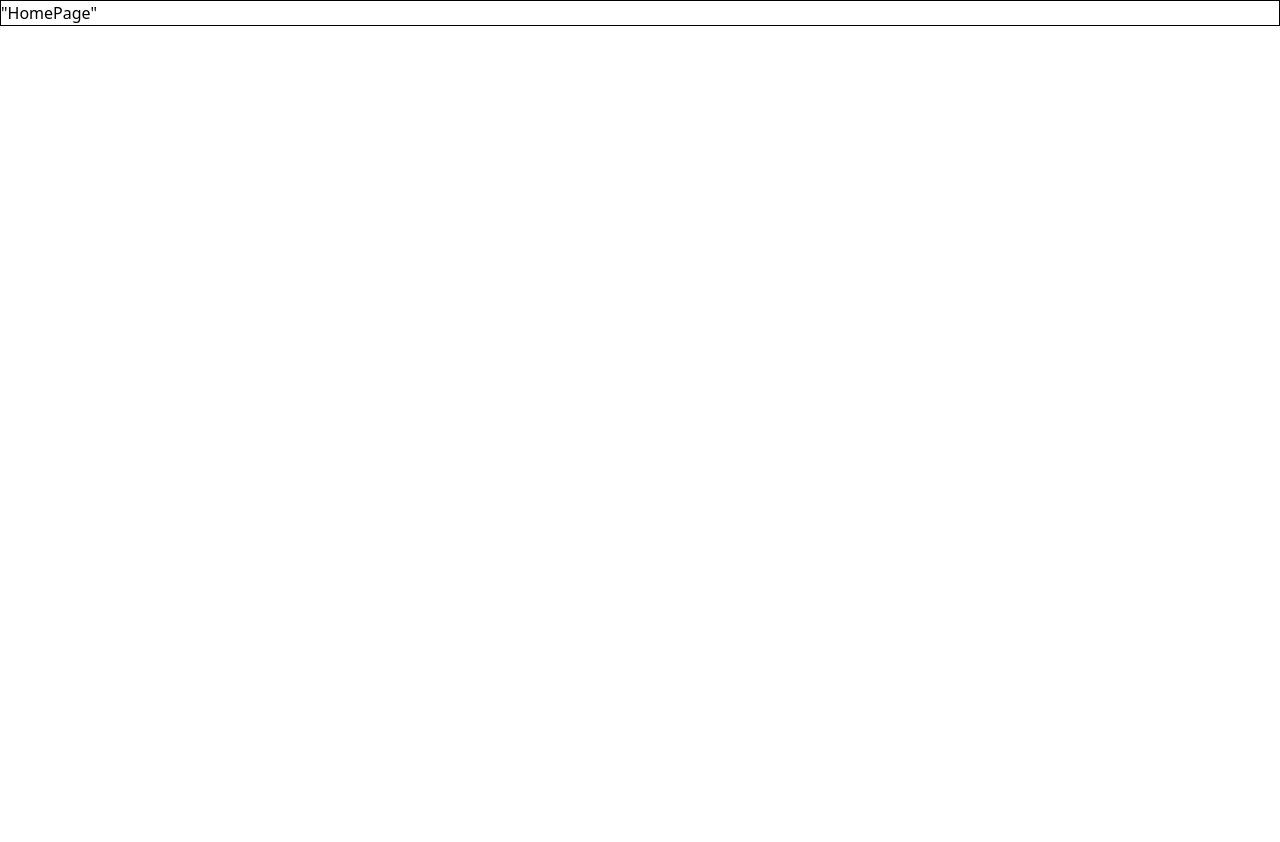
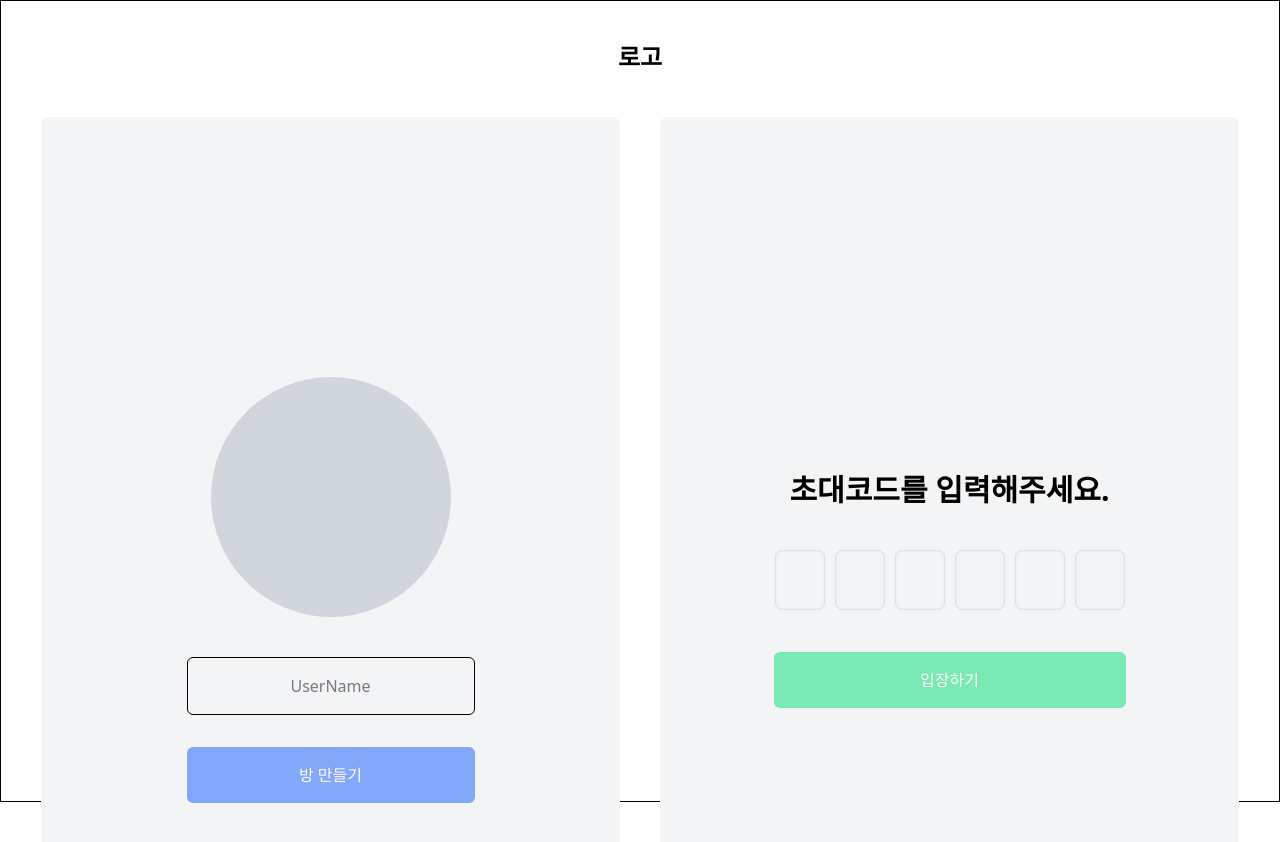
Before and after one commit to Whirix/FE_whirix, a React (Vite) app: page / in a window 1280 px wide. Shown: the top 842 px of the page. Before the commit the page ends 800 px from the top, so only its background shows below. Built offline with nearby package versions, Linux system fonts and the light colour scheme.

Commit message:
(WHI-35)feat:메인 입장화면 UI구성

```diff
--- a/src/pages/home.tsx
+++ b/src/pages/home.tsx
@@ -1,3 +1,52 @@
+'use client'
+
+import { Button } from '../shared/ui'
+import { RoomInviteCodeInput } from '../main/room-invite-code-input/room-invite-code-input'
+
 export default function HomePage() {
-  return <div>"HomePage"</div>
+  return (
+    <div
+      id="home-component-container"
+      className="grid h-screen grid-cols-[0.75fr_3fr_1.25fr] grid-rows-[auto_1fr_auto] gap-3 p-6"
+    >
+      {/* 헤더: 로고 */}
+      <div
+        id="header"
+        className="col-span-3 flex items-center justify-center p-4"
+      >
+        <span className="text-2xl font-bold">로고</span>
+      </div>
+
+      {/* 메인 */}
+      <div
+        id="main"
+        className="col-span-3 flex items-center justify-center gap-10 rounded-lg p-4"
+      >
+        {/* 왼쪽: 프로필 이미지 / 닉네임 설정 / 방 만들기 */}
+        <div className="flex flex-col items-center justify-center flex-[1.2] bg-gray-100 rounded-lg p-5 min-h-[945px] min-w-[500px]">
+          <div className="w-60 h-60 rounded-full bg-gray-300 mb-10" />
+          <input
+            type="text"
+            placeholder="UserName"
+            className="mb-8 w-72 rounded-md border px-6 py-4 text-center"
+            disabled
+          />
+          <Button className="w-72 rounded-md bg-blue-400 py-4 text-white" disabled>
+            방 만들기
+          </Button>
+        </div>
+
+        {/* 오른쪽: 초대코드 입력 */}
+        <div className="flex flex-col items-center justify-center flex-[1.2] bg-gray-100 rounded-lg p-5 min-h-[945px] min-w-[500px]">
+          <p className="mb-12 text-3xl font-semibold">초대코드를 입력해주세요.</p>
+          <div className="scale-125">
+            <RoomInviteCodeInput length={6} disabled />
+          </div>
+          <Button className="mt-12 w-88 rounded-md bg-green-400 py-4 text-white" disabled>
+            입장하기
+          </Button>
+        </div>
+      </div>
+    </div>
+  )
 }
```
